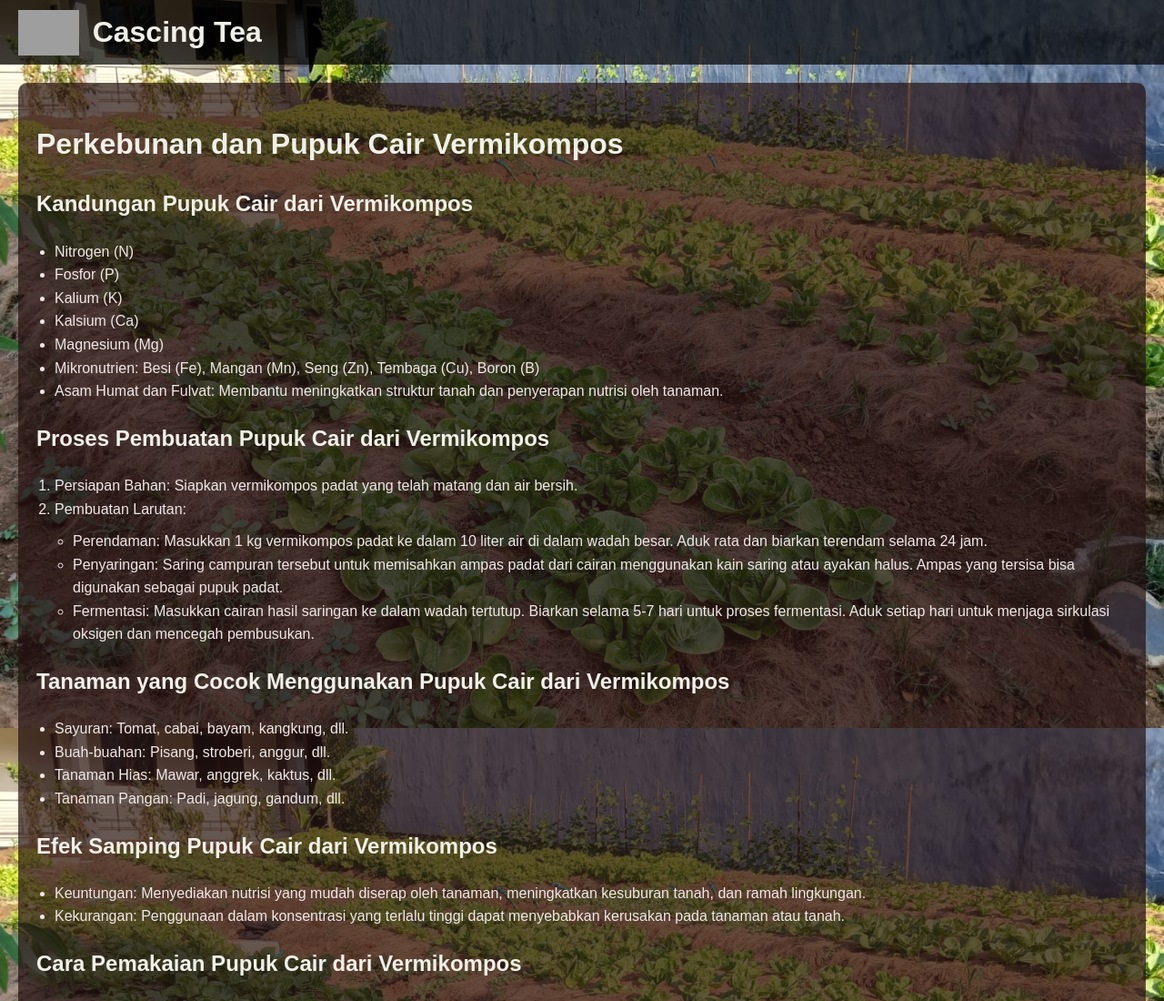
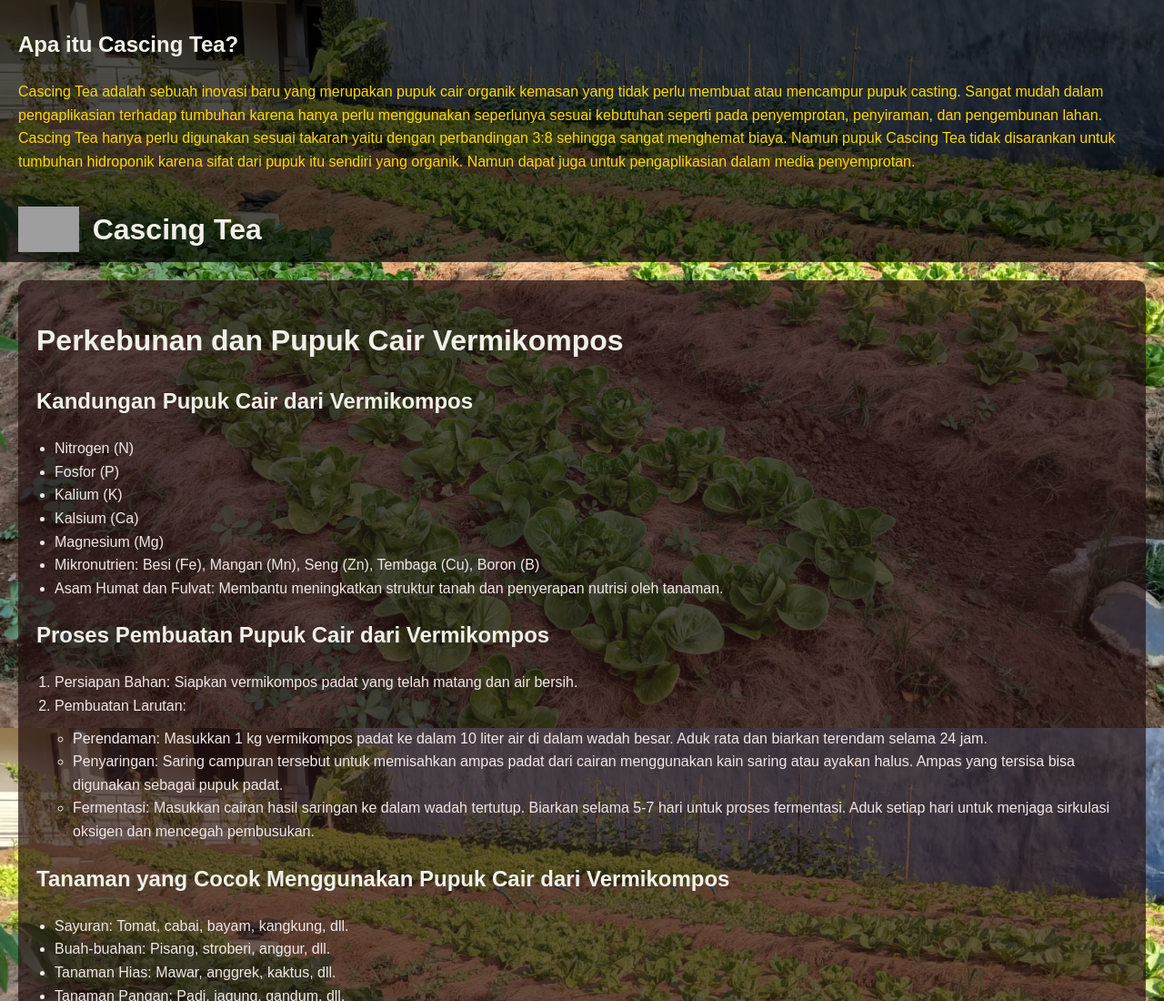
Before and after one commit to PitoDevID/cascingtea, a plain HTML site: page index.html in a window 1280 px wide. Shown: the top 1100 px of the page at 91% size. Drawn offline with Linux system fonts and the light colour scheme; grey boxes are pictures that could not be loaded.

Commit message:
Update index.html

```diff
--- a/index.html
+++ b/index.html
@@ -60,6 +60,10 @@
 </head>
 
 <body>
+    <div style="background: rgba(0, 0, 0, 0.7); padding: 10px 20px; color: #FFD700;">
+        <h2>Apa itu Cascing Tea?</h2>
+        <p>Cascing Tea adalah sebuah inovasi baru yang merupakan pupuk cair organik kemasan yang tidak perlu membuat atau mencampur pupuk casting. Sangat mudah dalam pengaplikasian terhadap tumbuhan karena hanya perlu menggunakan seperlunya sesuai kebutuhan seperti pada penyemprotan, penyiraman, dan pengembunan lahan. Cascing Tea hanya perlu digunakan sesuai takaran yaitu dengan perbandingan 3:8 sehingga sangat menghemat biaya. Namun pupuk Cascing Tea tidak disarankan untuk tumbuhan hidroponik karena sifat dari pupuk itu sendiri yang organik. Namun dapat juga untuk pengaplikasian dalam media penyemprotan.</p>
+    </div>
     <header>
         <img src="logo.png" alt="Logo">
         <h1>Cascing Tea</h1>
```
